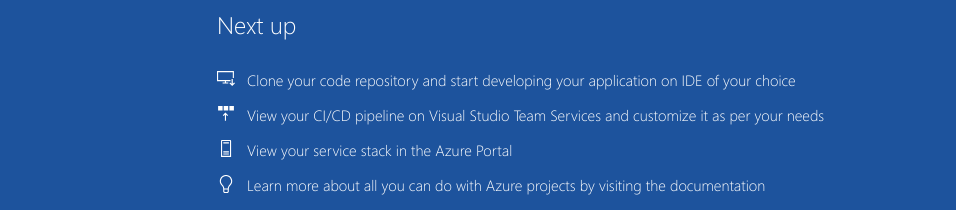
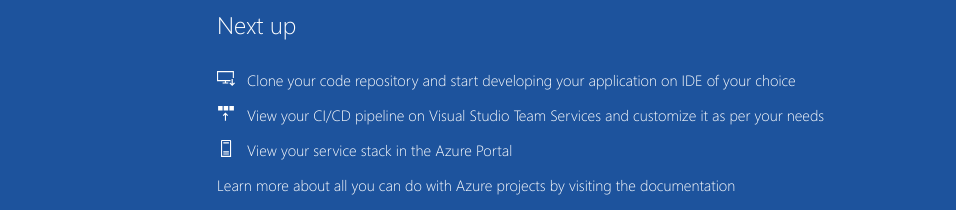
Before and after one commit to AkintundeWilliams/Project, a plain HTML site: page index.html in a window 1280 px wide. Shown: the part 590-800 px from the top of the page, without its empty margins (8-964 px from the left). Drawn offline with Linux system fonts and the light colour scheme.

Commit message:
Update index.html

```diff
--- a/index.html
+++ b/index.html
@@ -43,9 +43,6 @@
                             <div class="step-text"><a href="http://portal.azure.com">View your service stack in the Azure Portal</a></div>
                         </div>
                         <div class="step">
-                            <div class="step-icon">
-                                <img src="img/lightbulbWhite.svg">
-                            </div>
                             <div class="step-text"><a href="https://go.microsoft.com/fwlink/?linkid=862126">Learn more about all you can do with Azure projects by visiting the documentation</a></div>
                         </div>
                     </div>
```
